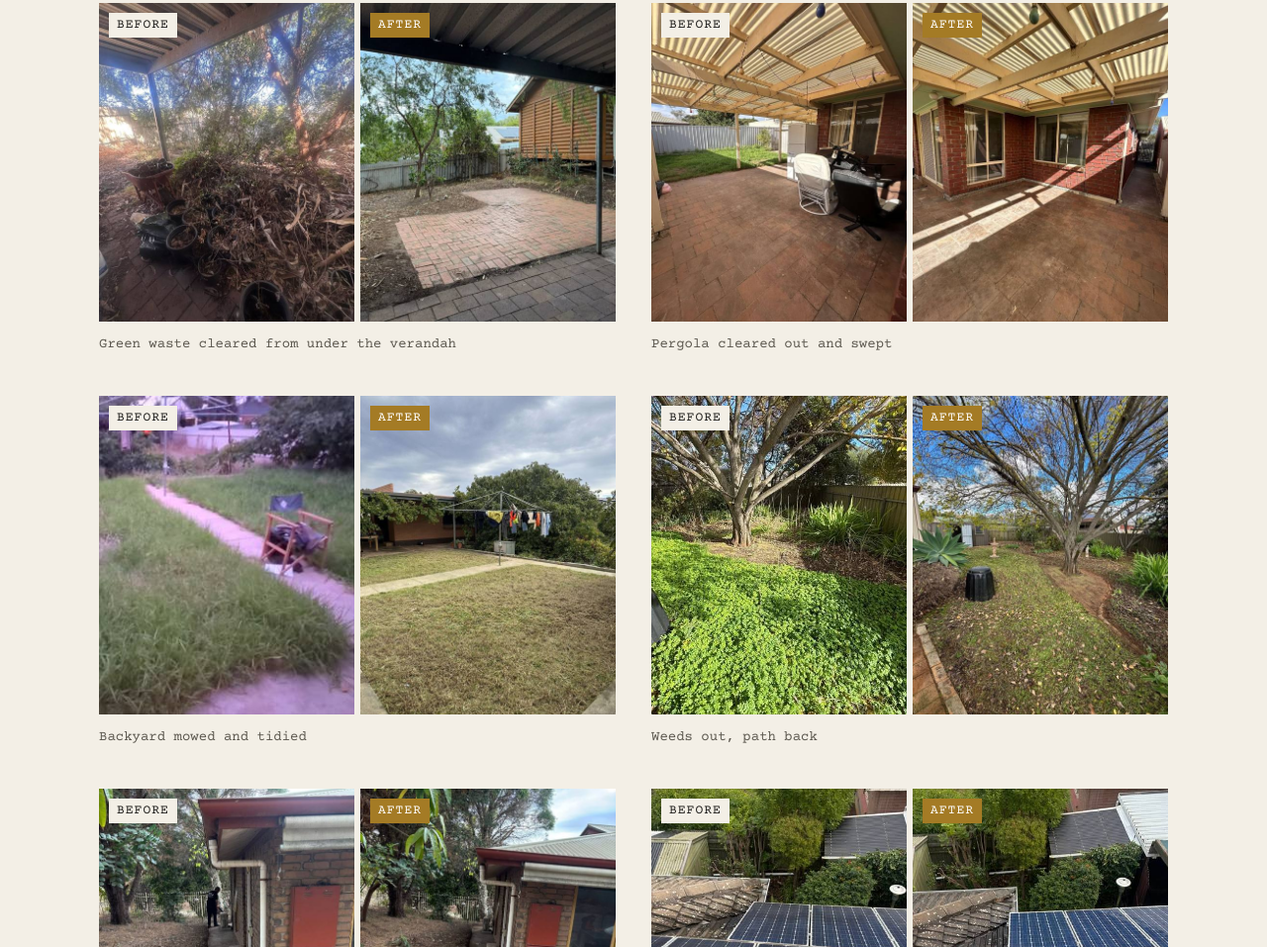
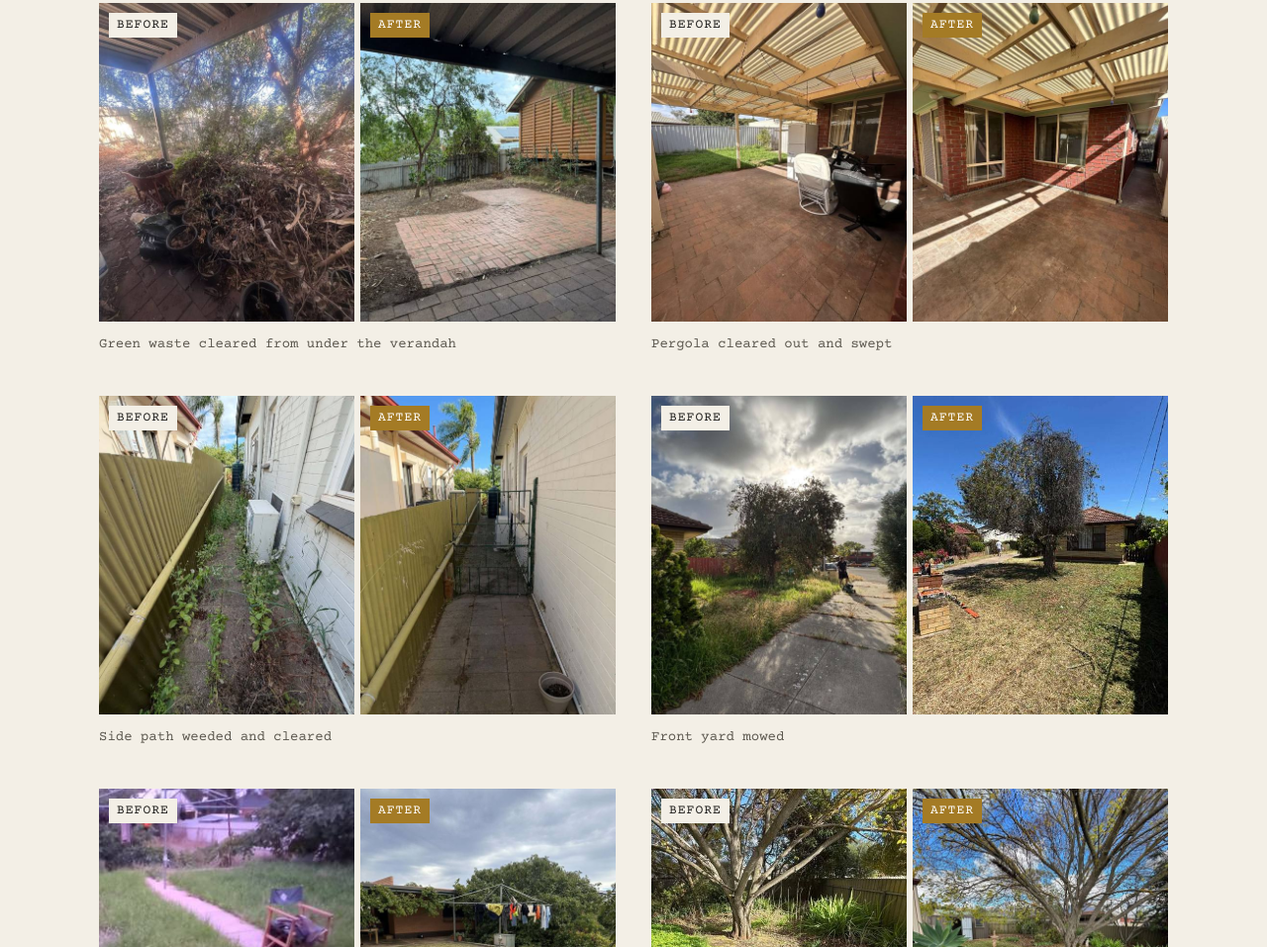
Before and after one commit to kianmohr/bsconstructions, a plain HTML site: page gallery.html in a window 1280 px wide. Shown: the part 382-1339 px from the top of the page at 99% size. Drawn offline with nearby package versions, Linux system fonts and the light colour scheme.

Commit message:
Add Messenger job photos and two new before/after pairs

```diff
--- a/gallery.html
+++ b/gallery.html
@@ -35,6 +35,16 @@
         <div class="shot"><img src="assets/img/pergola-before.jpg" alt="Pergola area full of old furniture and a fridge" loading="lazy"><span class="label">Before</span></div>
         <div class="shot"><img src="assets/img/pergola-after.jpg" alt="Same pergola emptied and swept" loading="lazy"><span class="label label-after">After</span></div>
         <figcaption>Pergola cleared out and swept</figcaption>
+      </figure>
+      <figure class="pair">
+        <div class="shot"><img src="assets/img/sidepath-before.jpg" alt="Narrow side path overgrown with weeds" loading="lazy"><span class="label">Before</span></div>
+        <div class="shot"><img src="assets/img/sidepath-after.jpg" alt="Same side path cleared back to the pavers" loading="lazy"><span class="label label-after">After</span></div>
+        <figcaption>Side path weeded and cleared</figcaption>
+      </figure>
+      <figure class="pair">
+        <div class="shot"><img src="assets/img/frontyard-before.jpg" alt="Overgrown front yard with long grass, mid-mow" loading="lazy"><span class="label">Before</span></div>
+        <div class="shot"><img src="assets/img/frontyard-after.jpg" alt="Same front yard mowed short" loading="lazy"><span class="label label-after">After</span></div>
+        <figcaption>Front yard mowed</figcaption>
       </figure>
       <figure class="pair">
         <div class="shot"><img src="assets/img/clothesline-before.jpg" alt="Overgrown backyard with long grass along the path" loading="lazy"><span class="label">Before</span></div>
```
Also changed, not shown: assets/img/frontyard-after.jpg (added), assets/img/frontyard-before.jpg (added), assets/img/sidepath-after.jpg (added), assets/img/sidepath-before.jpg (added), assets/new/msg-001.jpg (added), assets/new/msg-002.jpg (added), assets/new/msg-003.jpg (added), assets/new/msg-004.jpg (added), assets/new/msg-005.jpg (added), assets/new/msg-006.jpg (added), assets/new/msg-007.jpg (added), assets/new/msg-008.jpg (added), assets/new/msg-009.jpg (added), assets/new/msg-010.jpg (added), 4 more files.
